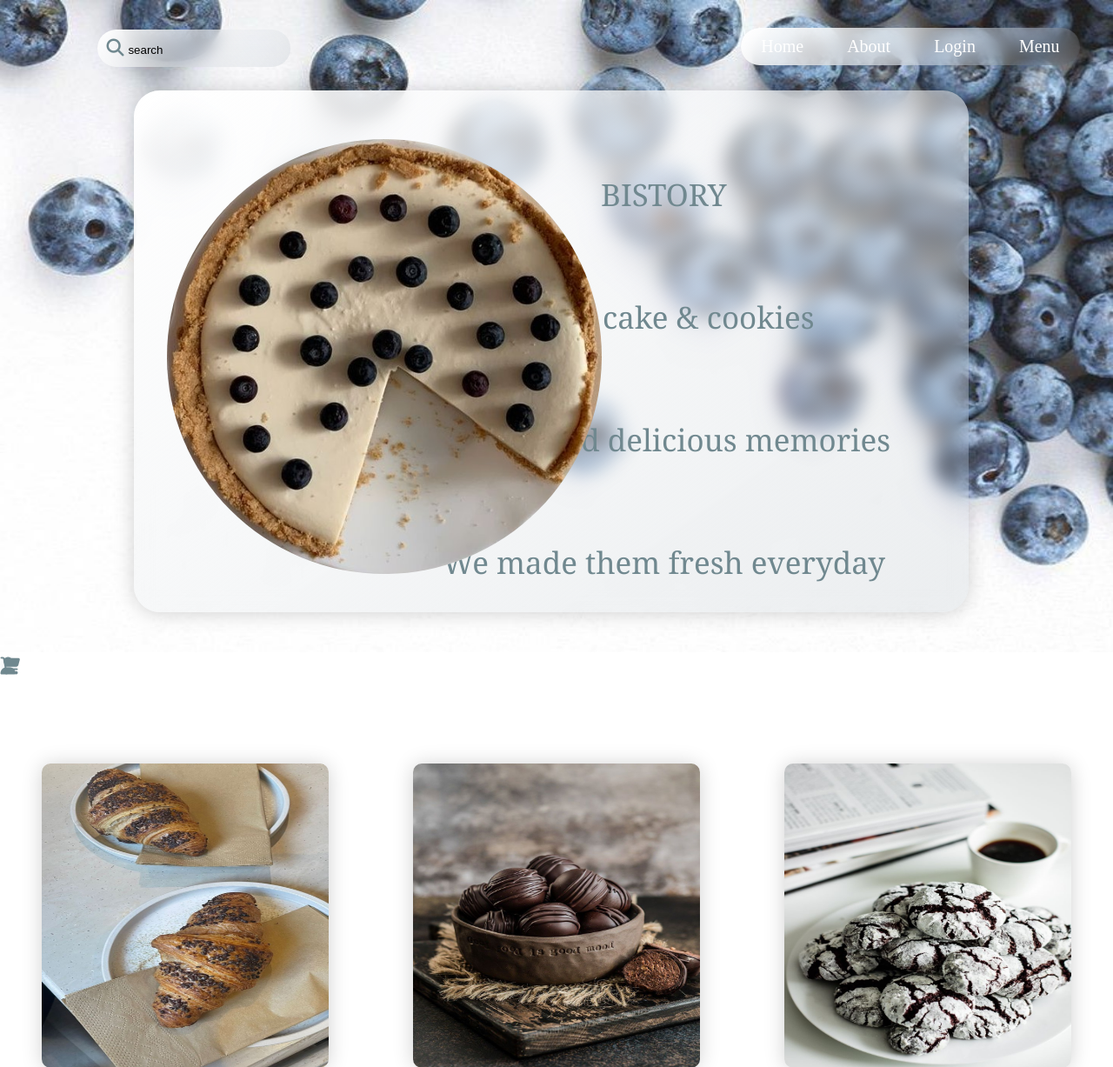
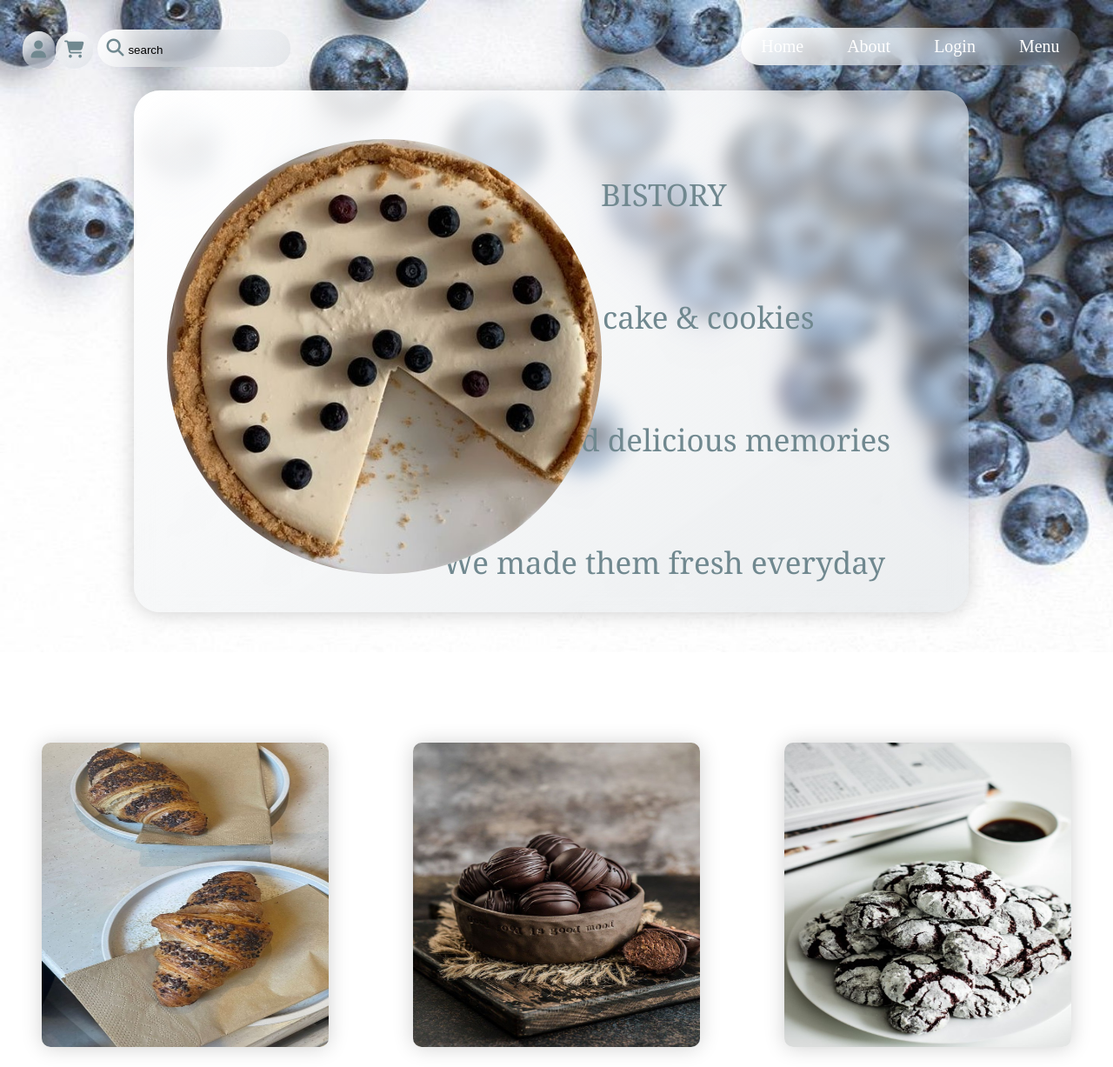
Before and after one commit to V1p3er/bistory, a Django app: page / in a window 1280 px wide. Shown: the top 1227 px of the page at 87% size. Run offline with Django 4.2, Linux system fonts and the light colour scheme; some libraries are stand-ins or nearby versions.

Commit message:
sync changes

```diff
--- a/main_home/static/home/styles/main.css
+++ b/main_home/static/home/styles/main.css
@@ -116,11 +116,12 @@
     padding: 3px;
 }
 .nav li a:hover{
-    background: rgb(112, 136, 143);
-    color: #fff;
-    border-radius: 30px;
+    text-decoration: underline;
 }
 .nav-left{
+    position: absolute;
+    top: 4.5%;
+    left: 2%;
     z-index: 999;
     padding: 10px;
     font-size: 20px;
@@ -132,12 +133,25 @@
     backdrop-filter: blur(10px);
     -webkit-backdrop-filter: blur(10px);
 }
-.nav-left li {
+.cart-shop{
     position: absolute;
-    top: 4%;
-    left: 3%;
+    top: 4.5%;
+    left: 5%;
+    z-index: 999;
+    padding: 10px;
+    font-size: 20px;
+    display: inline-block;
+    color: #fff;
+    background: rgb(250, 250, 250);
+    background: linear-gradient(145deg, rgb(255, 255, 255) 0%, rgba(82, 107, 126, 0.1) 100% );
+    border-radius: 30px;
+    backdrop-filter: blur(10px);
+    -webkit-backdrop-filter: blur(10px);
+}
+.nav-left li,.cart-shop li{
     list-style: none;
 }
+
 #search-box{
     position: absolute;
     top: 3%;
@@ -153,6 +167,9 @@
     border-radius: 30px;
     backdrop-filter: blur(10px);
     -webkit-backdrop-filter: blur(10px);
+}
+.search-box:hover{
+    cursor: pointer;
 }
 i{
     color: rgb(112, 136, 143);
--- a/main_home/templates/home/index.html
+++ b/main_home/templates/home/index.html
@@ -43,6 +43,8 @@
         <div class class="left-menu">
             <ul class="nav-left">
                 <li> <i class="fa-solid fa-user"></i> </li>
+            </ul>
+            <ul class="cart-shop">
                 <li> <i class="fa-solid fa-cart-shopping"></i> </li>
             </ul>
             <div id="search-box">
--- a/main_home/templates/home/other/menu.html
+++ b/main_home/templates/home/other/menu.html
@@ -30,8 +30,7 @@
                 </ul>
             </div>
             <div class="nav-icon">
-                <i class="fa-solid fa-user"></i>
-                <i class="fa-solid fa-cart-shopping"></i>
+                <i class="fa-solid fa-cart-plus"></i>
             </div>
         </nav>
         <section class="menu-photo">
```
